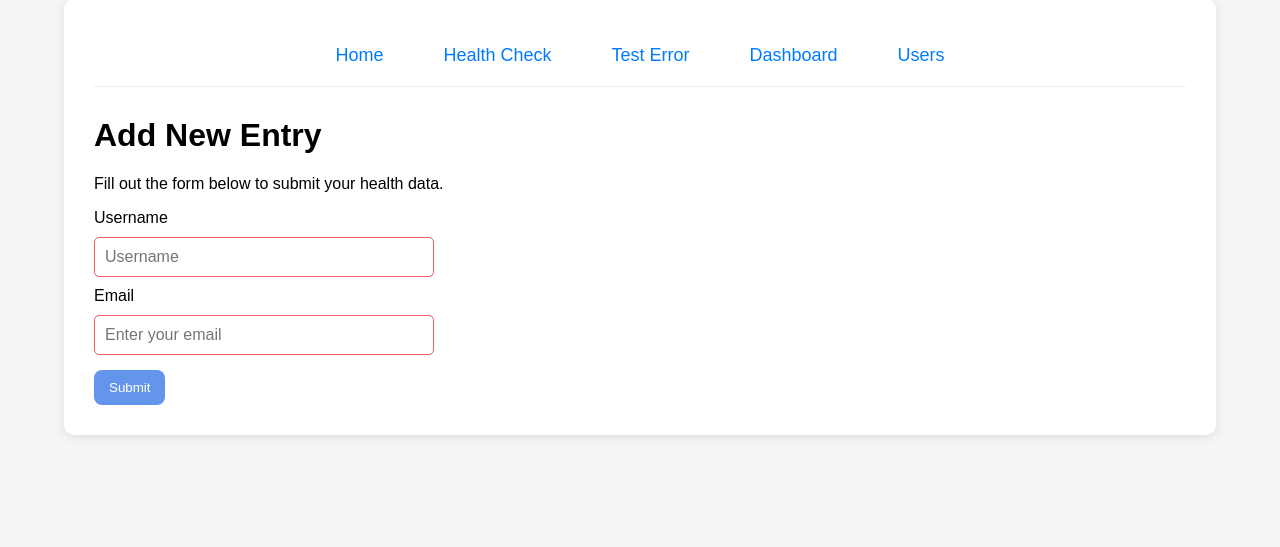
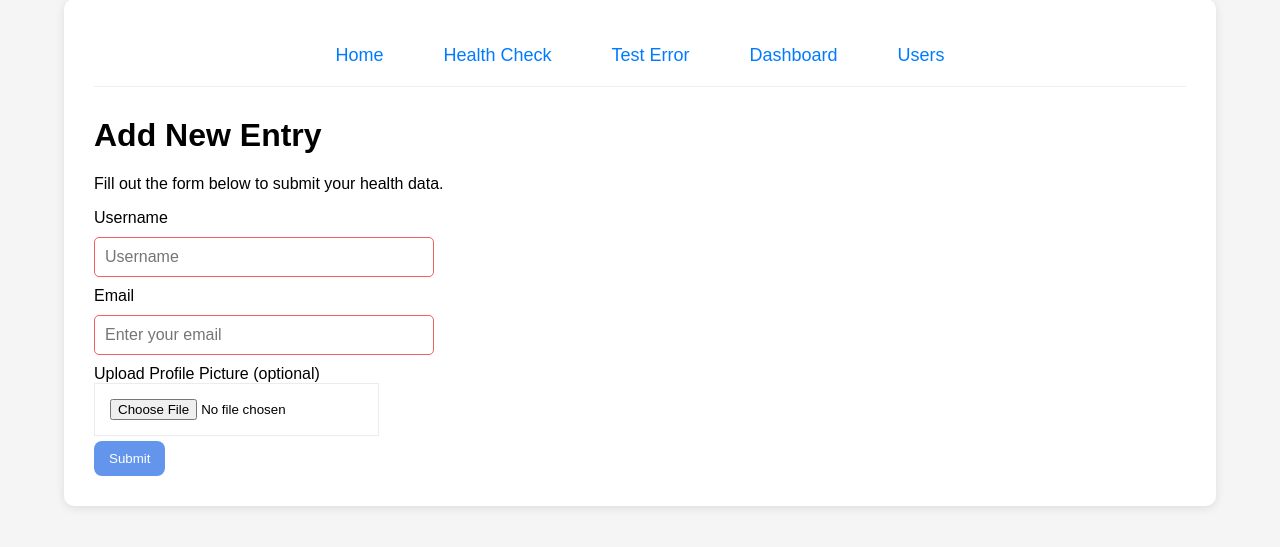
Before and after one commit to onadebi/flask_azureappinsights_test, a Flask app: page /form in a window 1280 px wide. Shown: the part 21-568 px from the top of the page. Run offline with Flask 3, Linux system fonts and the light colour scheme.

Commit message:
form with file upload implementation

```diff
--- a/generate_sql.py
+++ b/generate_sql.py
@@ -3,8 +3,8 @@
 Generate SQL scripts from SQLAlchemy models without executing them
 """
 
-from app import app, db
-from models.user import User
+from app import app, dbUser
+from models.user import
 from sqlalchemy.schema import CreateTable
 from sqlalchemy.dialects import postgresql
 
--- a/models/user.py
+++ b/models/user.py
@@ -1,9 +1,12 @@
 from appconfigs.db_conn import db
 
+
 class User(db.Model):
+    __tablename__ = 'user'  # Explicitly naming the table
     id = db.Column(db.Integer, primary_key=True)
     username = db.Column(db.String(100), unique=True, nullable=False)
-    email = db.Column(db.String(150), unique=True, nullable=False)
+    email = db.Column(db.String(150), nullable=False, unique=True)
+    profile_picture = db.Column(db.String(255), nullable=True)
 
     def __repr__(self):
         return f'<User {self.username}>'
--- a/routes/main.py
+++ b/routes/main.py
@@ -1,8 +1,10 @@
+import os
 from flask import Blueprint, request, render_template, redirect, url_for
 from apptelemetry import get_logger
-from models.forms import HealthDataForm, MyForm
+from models.forms import MyForm
 from services.user_service import create_user
-from models.user import User;
+from utils.helpers import Helpers
+from werkzeug.datastructures import FileStorage
 
 # Create the main blueprint
 main_bp = Blueprint('main', __name__)
@@ -19,7 +21,6 @@ def hello():
         'client_ip': request.remote_addr,
         'app_module': str(__name__)
     }
-
     # Make sure the extra parameters are serializable
     logger.info("Request completed successfully", extra=response)
     return render_template('index.html', msg={'title': title, 'message': response})
@@ -34,7 +35,10 @@ def form():
         # Process the form data
         username = user_registration.name.data
         email = user_registration.email.data
-        new_user = create_user(username=username, email=email)
+        profile_picture = (None | FileStorage)
+        if request.files:
+            profile_picture  = request.files.get('profile_picture')
+        new_user = create_user(username=username, email=email, profile_picture=profile_picture)
         if new_user[0]:
             return redirect(url_for('main.success',username=username, email=email, id=new_user[2].id))
             # return redirect(url_for('dashboard.dashboard'))
@@ -48,6 +52,7 @@ def form():
     return render_template('form.html', msg={'title': 'Add New Entry','form': user_registration, "info": reg_msg}), 200
 
 
+
 @main_bp.route('/success')
 def success():
     username = request.args.get('username')
--- a/templates/form.html
+++ b/templates/form.html
@@ -10,7 +10,7 @@
   {% if msg.info %}
     <div class="alert alert-info">{{ msg.info }}</div>
   {% endif %}
-  <form method="POST">
+  <form method="POST" enctype="multipart/form-data">
     {{ msg.form.hidden_tag() }}
     <div>
       {{ msg.form.name.label(for="username") }}<br>
@@ -26,6 +26,13 @@
             <span style="color: red;">[{{ error }}]</span>
         {% endfor %}
     </div>
+    <div>
+      <label for="profile_picture" class="form-label">Upload Profile Picture (optional)</label><br/>
+      {% if msg.profile_picture %}
+        <img src="{{ url_for('static', filename='uploads/' + msg.profile_picture) }}" alt="Profile Picture" style="max-width: 150px; max-height: 150px; border-radius: 5px;">
+      {% endif %}
+      <input type="file" name="profile_picture" id="profile_picture" style="border:1px solid #ececec; padding: 15px;" accept="image/*">
+    </div>
     <div style="margin-top: 5px;">
       {{ msg.form.submit() }}
     </div>
```
Also changed, not shown: services/user_service.py (+13 -2 lines), utils/helpers.py (added, +9 -0 lines), 1 other file.
